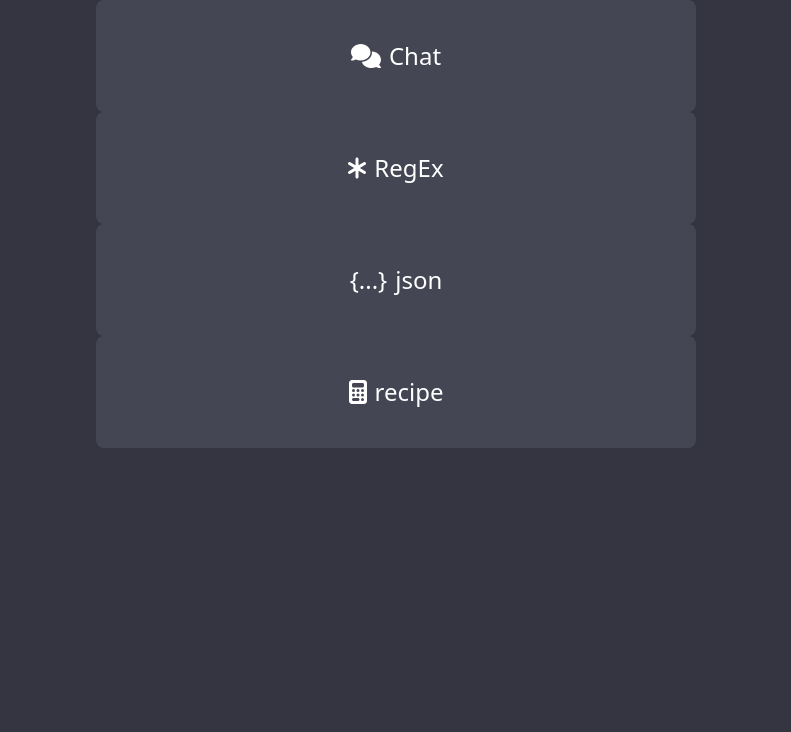
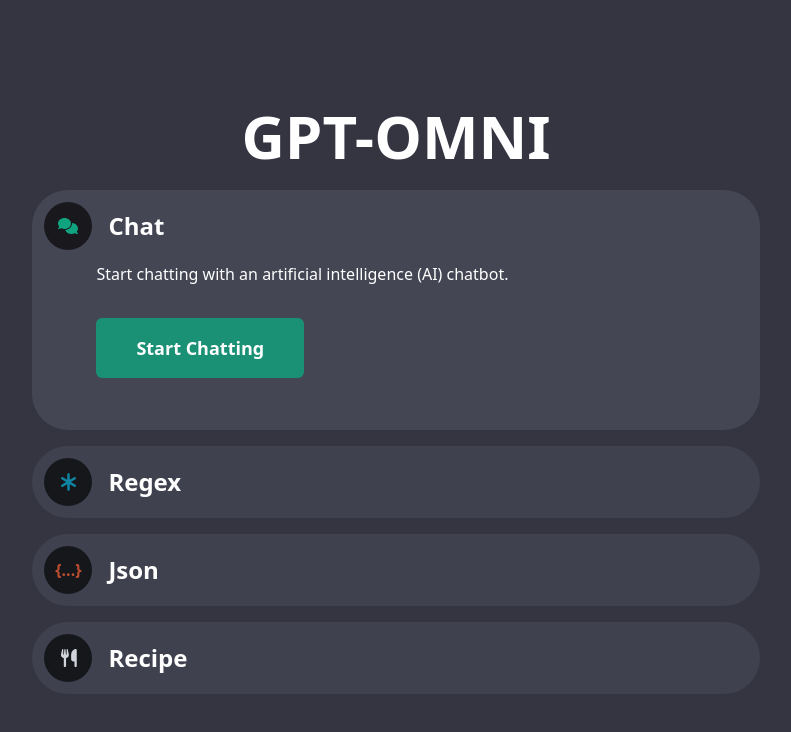
Before and after one commit to idrisaltamimi/gpt-omni, a React (Vite) app in the folder client/: page / in a window 1280 px wide. Shown: the top 732 px of the page, without its empty margins (244-1035 px from the left). Built offline with nearby package versions, Linux system fonts and the light colour scheme.

Commit message:
finished the app

```diff
--- /dev/null
+++ b/client/src/pages/Home/CardContent.tsx
@@ -0,0 +1,60 @@
+import React, { FC } from 'react'
+import { Link, useNavigate } from 'react-router-dom'
+
+interface Props {
+  currentCard: string
+  link: string
+  index: number
+}
+
+const CardContent: FC<Props> = ({ currentCard, link, index }) => {
+  const navigate = useNavigate()
+  return (
+    <div
+      role='region'
+      className='w-full h-full p-3 pt-0 pl-16 pr-12'
+    >
+      <p
+        className={`${currentCard === link ? 'translate-y-0 opacity-100' : 'translate-y-8 opacity-0'} transition-all duration-500 delay-200 text-white mb-8`}
+      >
+        {descriptions[index]}
+      </p>
+      <button
+        onClick={() => navigate(link.toLocaleLowerCase())}
+        disabled={link !== currentCard}
+        className={`${currentCard === link ? 'translate-y-0 opacity-100' : 'translate-y-8 opacity-0'} px-8 md:px-10 py-3 md:py-4 text-lg font-bold ${link === 'Recipe' ? 'text-[#000]' : 'text-white'} rounded-md ${LinksColors[index]} hover:bg-[rgb(15,163,126)] transition-all duration-500 delay-200 ${LinksColorsHover[index]}`}
+      >
+        {LinksActions[index]}
+      </button>
+    </div>
+  )
+}
+
+export default CardContent
+
+const descriptions = [
+  'Start chatting with an artificial intelligence (AI) chatbot.',
+  'Use an AI to generate a regular expression (Regex) code.',
+  'Use an AI to generate mock data for your project by providing the schema format.',
+  'Create a unique recipe with the help of AI.'
+]
+
+const LinksActions = [
+  'Start Chatting',
+  'Generate Regex',
+  'Mock Data',
+  'Create Recipe'
+]
+
+const LinksColors = [
+  'bg-[rgba(15,163,126,.8)]',
+  'bg-[rgba(15,133,163,.8)]',
+  'bg-[rgba(191,78,48,.8)]',
+  'bg-[rgba(240,241,242,.8)]'
+]
+const LinksColorsHover = [
+  'hover:bg-[rgba(15,163,126,1)]',
+  'hover:bg-[rgba(15,133,163,1)]',
+  'hover:bg-[rgba(191,78,48,1)]',
+  'hover:bg-[rgba(240,241,242,1)]'
+]
--- /dev/null
+++ b/client/src/pages/Home/CardHeading.tsx
@@ -0,0 +1,34 @@
+import { FC, ReactNode } from 'react'
+import { faAsterisk, faComments, faUtensils } from '@fortawesome/free-solid-svg-icons'
+import { FontAwesomeIcon } from '@fortawesome/react-fontawesome'
+
+interface Props {
+  index: number
+  link: string
+  toggleCard: () => void
+}
+
+const CardHeading: FC<Props> = ({ index, link, toggleCard }) => {
+  return (
+    <h2 className='w-full'>
+      <button
+        onClick={toggleCard}
+        className='flex items-center w-full gap-4 p-3'
+      >
+        <span className='order-2 font-bold text-white text-[1.5rem]'>{link}</span>
+        {icons[index]}
+      </button>
+    </h2>
+  )
+}
+
+export default CardHeading
+
+const linksClass = 'w-12 aspect-square p-[.75rem] rounded-full bg-[rgba(0,0,0,.65)] flex justify-center items-center text-base'
+
+const icons = [
+  <div className={`${linksClass} text-jungle`}><FontAwesomeIcon icon={faComments} className='pointer-events-none' /></div>,
+  <div className={`${linksClass} text-blue text-xl`}><FontAwesomeIcon icon={faAsterisk} className='pointer-events-none' /></div>,
+  <div className={`${linksClass} text-[#BF4E30] font-extrabold`}><span className='pointer-events-none'>{'{...}'}</span></div>,
+  <div className={`${linksClass} text-lightGrey`}><FontAwesomeIcon icon={faUtensils} className='text-lg pointer-events-none' /></div>,
+]
--- /dev/null
+++ b/client/src/pages/Home/LinkCard.tsx
@@ -0,0 +1,33 @@
+import { FC } from 'react'
+
+import { CardHeading, CardContent } from './'
+
+interface Props {
+  link: string
+  index: number
+  currentCard: string
+  toggleCard: (value: string) => void
+}
+
+const LinkCard: FC<Props> = ({ link, index, currentCard, toggleCard }) => {
+
+  return (
+    <div
+      className={`overflow-hidden ${currentCard === link ? 'basis-[clamp(15rem,20vh,20rem)] flex-grow bg-charcoal' : 'basis-[calc((12px*2)+48px)] bg-grey'} rounded-[calc(((12px*2)+48px)/2)] transition-all duration-500 hover:bg-charcoal`}
+    >
+      <CardHeading
+        link={link}
+        index={index}
+        toggleCard={() => toggleCard(link)}
+      />
+
+      <CardContent
+        currentCard={currentCard}
+        link={link}
+        index={index}
+      />
+    </div>
+  )
+}
+
+export default LinkCard
--- a/client/src/pages/Home/Links.tsx
+++ /dev/null
@@ -1,29 +0,0 @@
-import { faAsterisk, faCalculator, faComments } from '@fortawesome/free-solid-svg-icons'
-import { FontAwesomeIcon } from '@fortawesome/react-fontawesome'
-import { Link } from 'react-router-dom'
-
-const Links = () => {
-  return (
-    <div className='flex flex-wrap justify-center'>
-      {links.map(link => (
-        <Link
-          key={link.name}
-          to={`/${link.name.toLocaleLowerCase()}`}
-          className='flex max-w-[600px] aspect-square w-full items-center justify-center gap-2 text-2xl text-white transition-all duration-300 rounded-lg bg-charcoal h-28 hover:bg-jungle'
-        >
-          {link.icon}
-          {link.name}
-        </Link>
-      ))}
-    </div>
-  )
-}
-
-export default Links
-
-const links = [
-  { name: 'Chat', icon: <FontAwesomeIcon icon={faComments} className='pointer-events-none' /> },
-  { name: 'RegEx', icon: <FontAwesomeIcon icon={faAsterisk} className='pointer-events-none' /> },
-  { name: 'json', icon: <span className='pointer-events-none'>{'{...}'}</span> },
-  { name: 'recipe', icon: <FontAwesomeIcon icon={faCalculator} className='pointer-events-none' /> },
-]
--- a/client/src/pages/Home/main.tsx
+++ b/client/src/pages/Home/main.tsx
@@ -1,12 +1,34 @@
-import { Links } from './'
+import { useState } from 'react'
+import { LinkCard } from './'
 
 const Home = () => {
+  const [currentCard, setCurrentCard] = useState<string>('Chat')
+
+  const toggleCard = (value: string) => {
+    setCurrentCard(value)
+    if (value === currentCard) {
+      setCurrentCard('')
+    }
+  }
 
   return (
-    <main className='section'>
-      <Links />
+    <main className='max-w-[50rem] w-full mx-auto px-4 flex flex-col justify-center items-center h-full'>
+      <h1 className='mb-6 text-4xl font-bold text-white md:text-6xl'>GPT-OMNI</h1>
+      <div className='flex flex-col gap-4'>
+        {links.map((link, index) => (
+          <LinkCard
+            key={link}
+            link={link}
+            index={index}
+            currentCard={currentCard}
+            toggleCard={toggleCard}
+          />
+        ))}
+      </div>
     </main>
   )
 }
 
 export default Home
+
+const links = ['Chat', 'Regex', 'Json', 'Recipe',]
```
Also changed, not shown: client/src/pages/Home/index.ts (+6 -2 lines).
